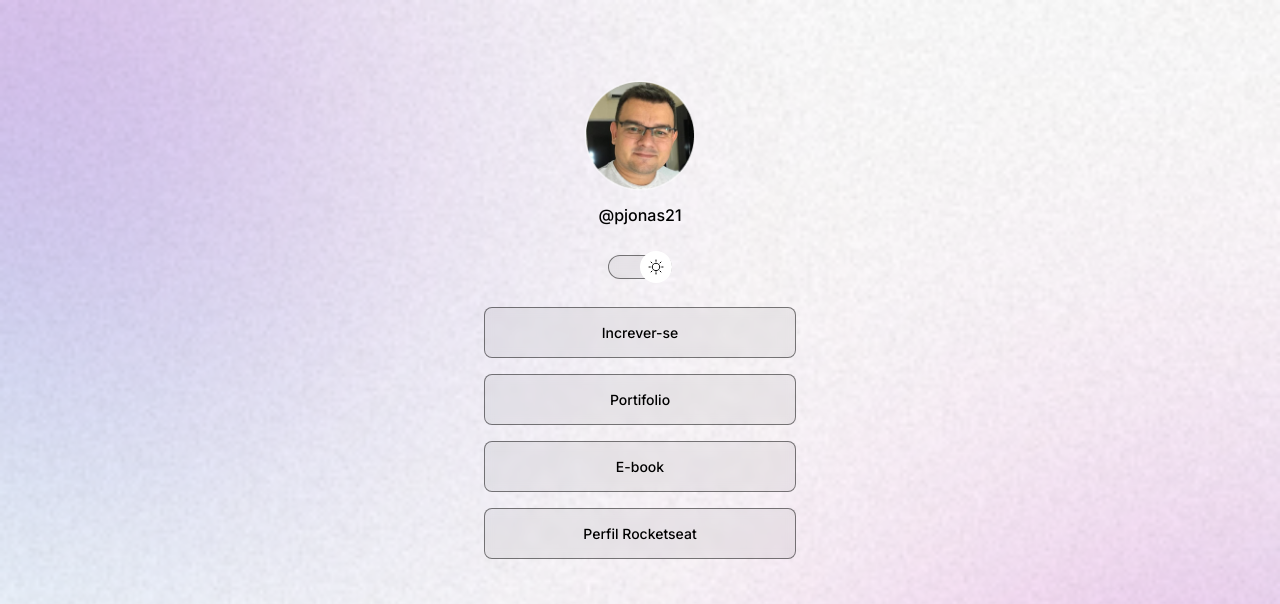
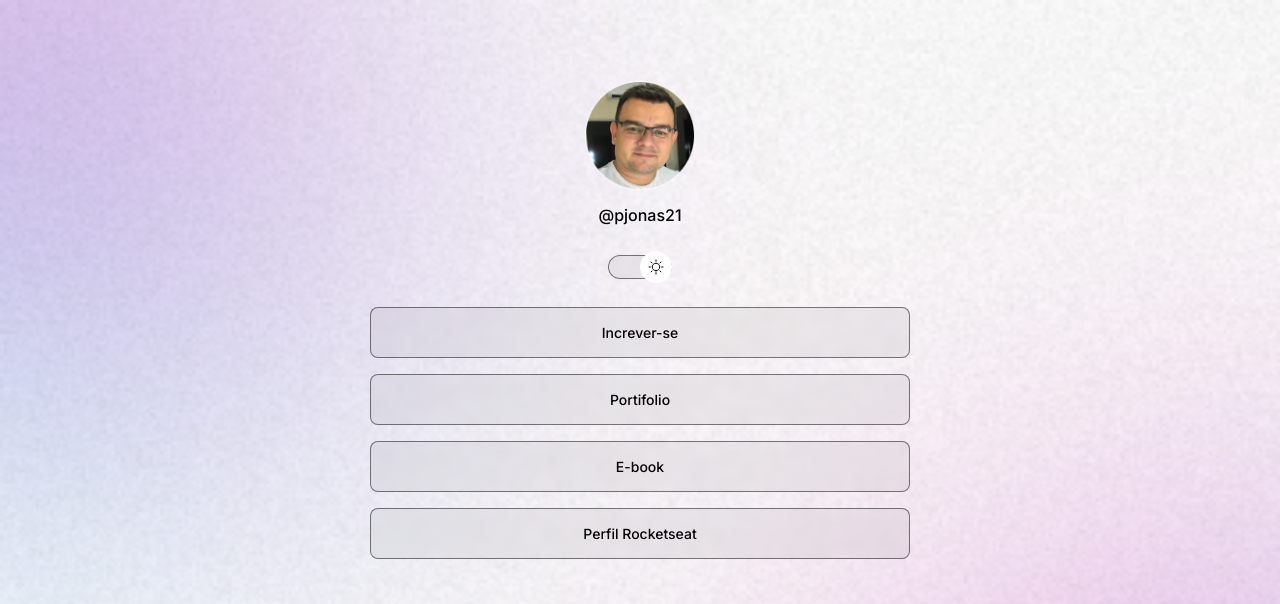
Before and after one commit to pjonas21/pjonas-links, a plain HTML site: page index.html in a window 1280 px wide. Shown: the top 604 px of the page. Drawn offline with nearby package versions, Linux system fonts and the light colour scheme.

Commit message:
adjust container width

```diff
--- a/style.css
+++ b/style.css
@@ -34,7 +34,9 @@ body * {
 }
 
 #container {
-    width: 360px;
+    width: 100%;
+    max-width: 588px;
+    min-width: 220px;
     margin: 56px auto 0px;
     padding: 0 24px;
 }
```
